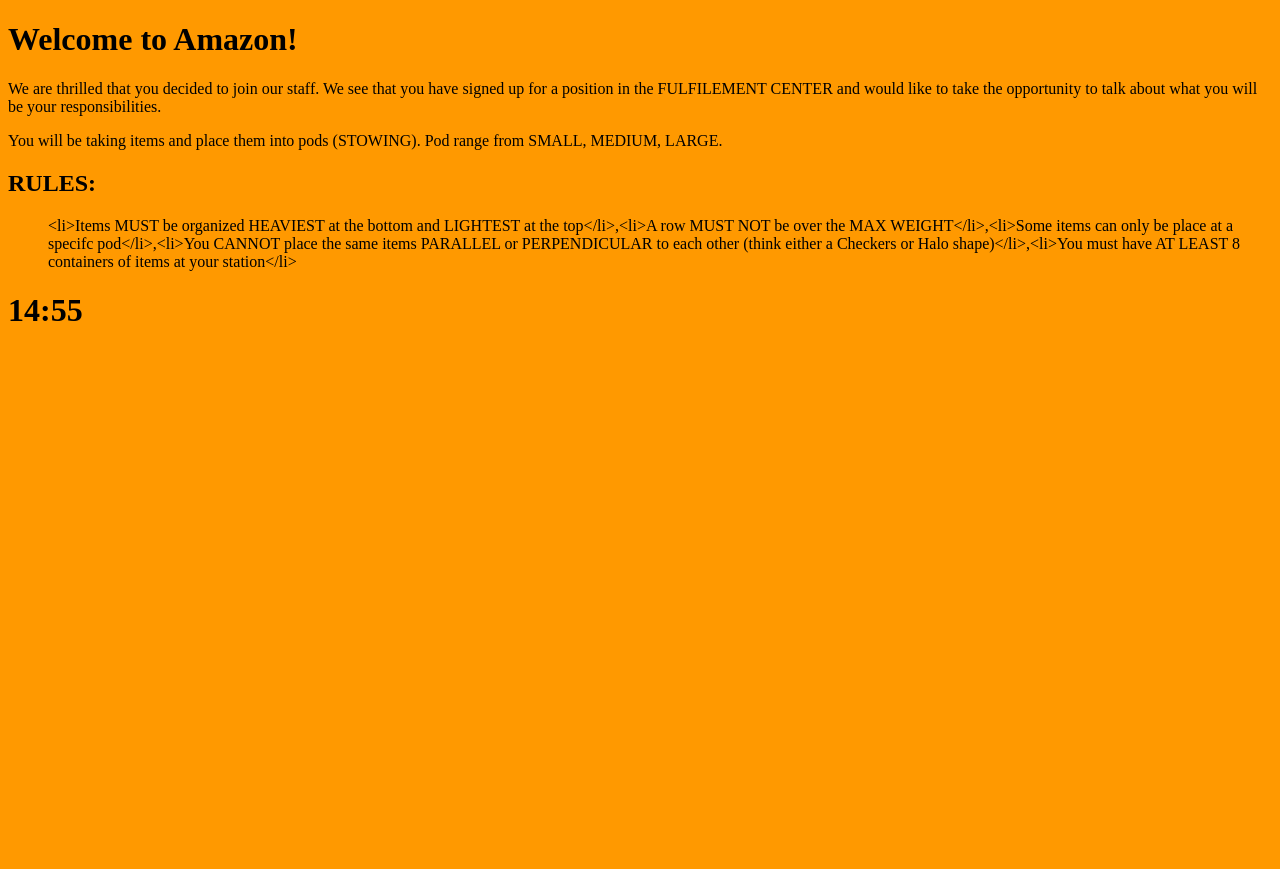
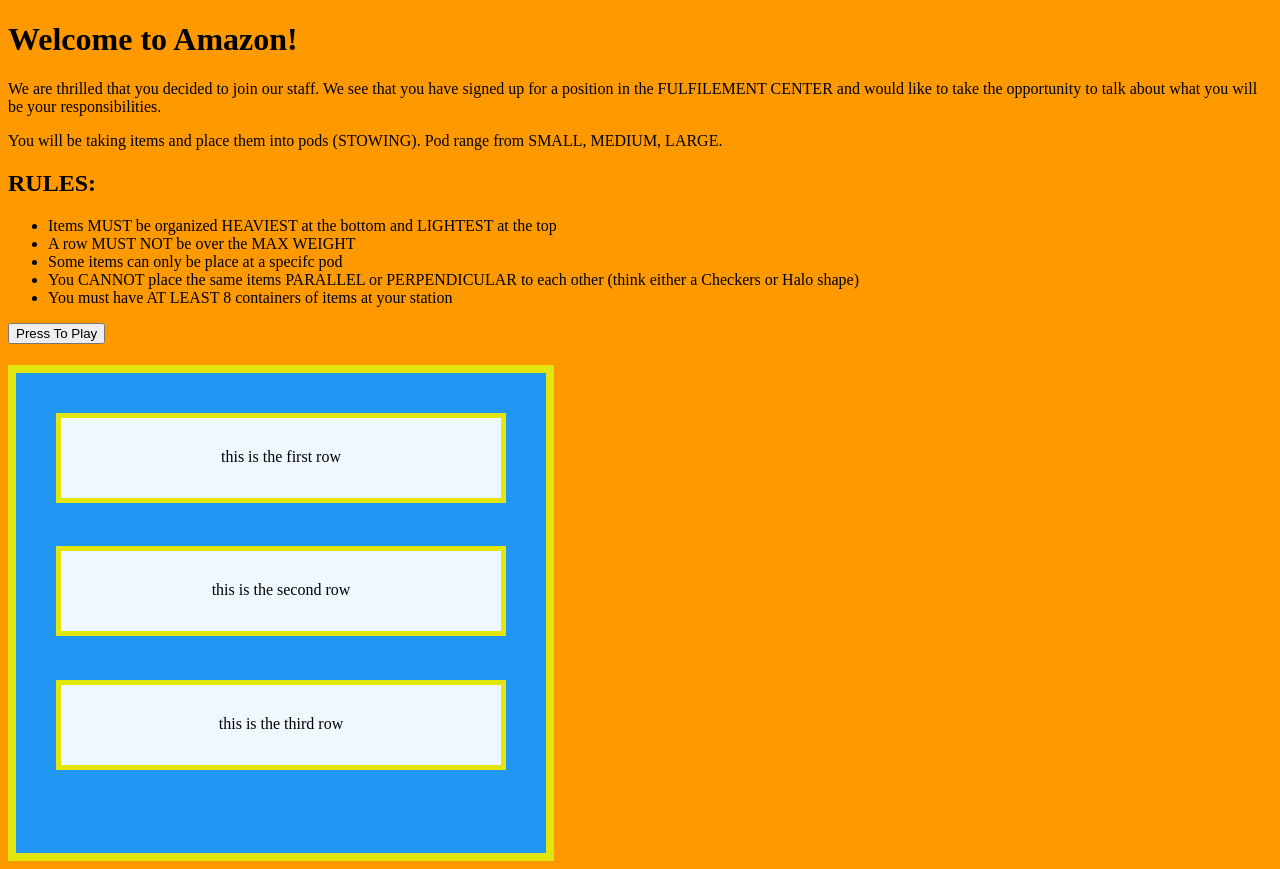
Before and after one commit to ISANCEHZ1994/javascript_amazon_game, a plain HTML site: page index.html in a window 1280 px wide. Before the commit the page ends 800 px from the top, so only its background shows below. Drawn offline with Linux system fonts and the light colour scheme.

Commit message:
creating small pod

```diff
--- a/index.css
+++ b/index.css
@@ -1,3 +1,24 @@
 body{
    background-color: #FF9900;
 }
+
+#small-pod{
+  width: 450px;
+  height: 400px;
+  border: 8px solid rgb(226, 230, 12);
+  padding: 40px;
+  /* margin: 20px; */
+  text-align: center;
+  display: grid;
+  grid-template-rows: auto auto auto;
+  background-color: #2196F3;
+}
+
+#small-pod div{
+  text-align: center;
+  width: 380px;
+  height: 20px;
+  border: 5px solid rgb(226, 230, 12);
+  padding: 30px;
+  background-color: aliceblue;
+}
--- a/index.html
+++ b/index.html
@@ -9,7 +9,7 @@
 </head>
 
 <body>
-    <div class='intro-container'> <!-- I want this to close everything - MAIN DIV -->
+    <div class='intro-container'> <!-- I want this to close intro and rules -->
         <h1> Welcome to Amazon! </h1>
 
         <p> We are thrilled that you decided to join our staff. We see that you have signed up for a position in the FULFILEMENT CENTER and
@@ -19,7 +19,10 @@
         <h2> RULES:</h2>
         <ul id="rules">
 
-		</ul>
+        </ul>
+        <div id='button-container'>
+
+        </div>
 
     </div>
 
@@ -35,6 +38,9 @@
         <h1 id='times-up'></h1>
 
         <div class='pod-contanier'>
+            <div id='pod'>
+
+            </div>
         </div>
 
         <div class='station-container'>
--- a/index.js
+++ b/index.js
@@ -1,33 +1,25 @@
+const introContainer = document.getElementsByClassName('intro-container')
 
-const smallPod = document.createElement("div")
-const mediumPod = document.createElement("div")
-const largePod = document.createElement("div")
-
-
-const introContainer = document.getElementsByClassName('intro-container')
+const buttonContainer = document.getElementById('button-container')
 const playButton = document.createElement('button')
 playButton.innerText = 'Press To Play'
-// introContainer.append(playButton) why does append NOT work in this case?
+buttonContainer.append(playButton)
 
-
-const rulesContainer = document.querySelector('#rules')
-// const li = document.createElement('li')
-
+// THIS IS FOR THE RULES <----------------------------------------------------------------------------------
 const rulesArry = [ 'Items MUST be organized HEAVIEST at the bottom and LIGHTEST at the top',
                     'A row MUST NOT be over the MAX WEIGHT', 'Some items can only be place at a specifc pod',
                     'You CANNOT place the same items PARALLEL or PERPENDICULAR to each other (think either a Checkers or Halo shape)',
                     'You must have AT LEAST 8 containers of items at your station']
 
 const rules = rulesArry.map( function(rule){
-    console.log(rule)
-return '<li>'+ rule + '</li>'
+    const rulesContainer = document.querySelector('#rules')
+    const li = document.createElement('li')
+    li.innerText = rule
+    rulesContainer.append(li)
 })
 
 
-// li.append(rules)
-rulesContainer.append(rules)
-
-// THIS IS THE COUNTDOWN TIMER <----------------------------------------------
+// THIS IS THE COUNTDOWN TIMER <------------------------------------------------------------------------------
 // https://www.youtube.com/watch?v=LAaf7-WuJJQ
 let countDown;
 
@@ -62,7 +54,26 @@
         timesUp.innerText = 'TIMES UP'
     }
 };
+// timer(900) // 900 seconds is 15 minutes
 
+// SMALL POD WORK <------------------------------------------------------------------------------
 
+const smallPod = document.createElement("div")
+smallPod.setAttribute("id","small-pod")
 
-timer(900) // 900 seconds is 15 minutes
+const smallRow1 = document.createElement('div')
+smallRow1.innerText = 'this is the first row'
+
+const smallRow2 = document.createElement('div')
+smallRow2.innerText = 'this is the second row'
+
+const smallRow3 = document.createElement('div')
+smallRow3.innerText = 'this is the third row'
+
+const pod = document.getElementById('pod')
+// smallPod.innerText = 'Here is the small pod'
+smallPod.append(smallRow1)
+smallPod.append(smallRow2)
+smallPod.append(smallRow3)
+
+pod.append(smallPod)
```
